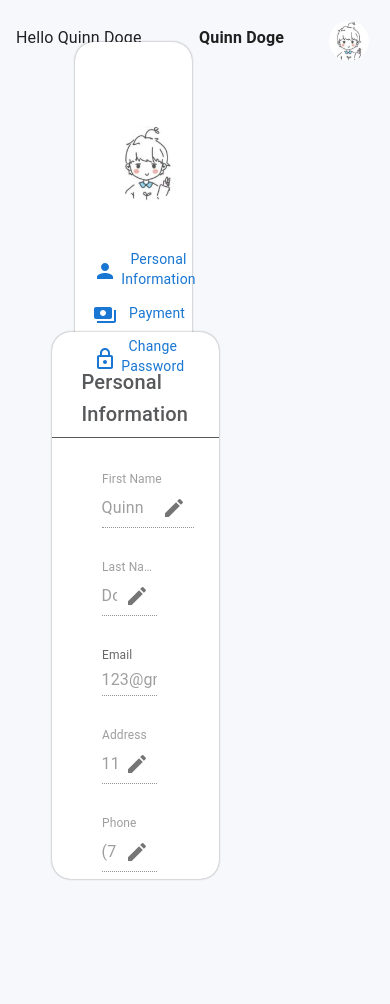
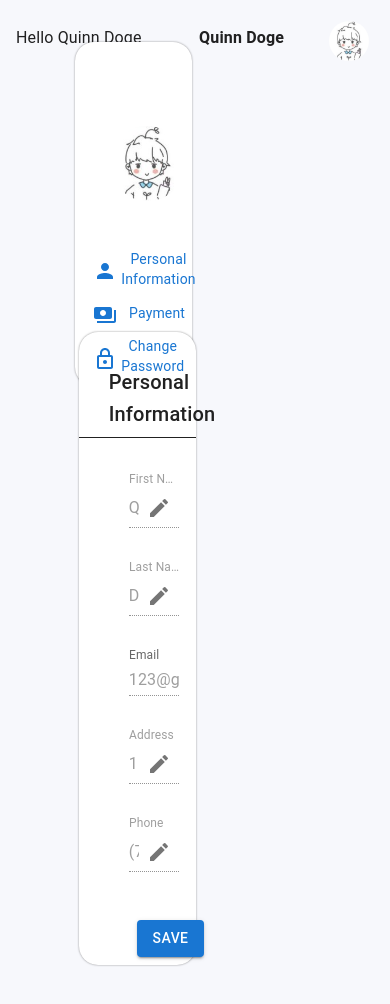
Before and after one commit to royroyzhong/Simp.Com, a React (Create React App) app in the folder frontend/: page /userX/profile in a window 390 px wide. Shown: the top 1004 px of the page. Built offline with nearby package versions, Linux system fonts and the light colour scheme.

Commit message:
add save btn, fix ui

```diff
--- a/frontend/src/component/profileComponent/ChangePasswordContent.js
+++ b/frontend/src/component/profileComponent/ChangePasswordContent.js
@@ -27,9 +27,8 @@ export const CssBoxStyle = {
   color: "#58595B",
   boxShadow: "0 0 2px rgb(20 20 20 / 50%)",
 };
-export const CssBoxStyle2 = {
+export const CssBoxStyle_smaller = {
   margin: "5vw 12vw",
-
   flexGrow: 1,
   height: "auto",
   paddingBottom: "2vw",
@@ -38,6 +37,7 @@ export const CssBoxStyle2 = {
   boxShadow: "0 0 2px rgb(20 20 20 / 50%)",
   width: "30vw",
 };
+
 // import { Marginer } from "../loginComponent/CommonStyle";
 function ChangePasswordContent() {
   const theme = useTheme();
@@ -104,7 +104,7 @@ function ChangePasswordContent() {
     <React.Fragment>
       <CssBaseline />
       <Container maxWidth="md">
-        <Box sx={matches ? CssBoxStyle : CssBoxStyle2}>
+        <Box sx={matches ? CssBoxStyle : CssBoxStyle_smaller}>
           <Grid item xs={12}>
             <Box sx={{ borderBottom: 0.1, marginBottom: "4vh" }}>
               <Marginer direction="vertical" margin="4vh" />
--- a/frontend/src/component/profileComponent/ProfileContent.js
+++ b/frontend/src/component/profileComponent/ProfileContent.js
@@ -10,7 +10,8 @@ import EditIcon from "@mui/icons-material/Edit";
 import CheckIcon from "@mui/icons-material/Check";
 import { Marginer } from "../../css/CommonStyle";
 import Typography from "@mui/material/Typography";
-import { CssBoxStyle } from "./ChangePasswordContent";
+import { CssBoxStyle, CssBoxStyle_smaller } from "./ChangePasswordContent";
+import { Button } from "@mui/material";
 import {
   getFirstName,
   getLastName,
@@ -19,7 +20,11 @@ import {
   getPhone,
 } from "../../controller/buyerSlice";
 import { useSelector } from "react-redux";
+import useMediaQuery from "@mui/material/useMediaQuery";
+import { useTheme } from "@mui/material";
 function ProfileContent() {
+  const theme = useTheme();
+  const matches = useMediaQuery(theme.breakpoints.up("md"));
   const [btnDisabledFName, setBtnDisabledFName] = useState(true);
   const [btnDisabledLName, setBtnDisabledLName] = useState(true);
   const [btnDisabledAddress, setBtnDisabledAddress] = useState(true);
@@ -52,7 +57,7 @@ function ProfileContent() {
     <React.Fragment>
       <CssBaseline />
       <Container maxWidth="md">
-        <Box sx={CssBoxStyle}>
+        <Box sx={matches ? CssBoxStyle : CssBoxStyle_smaller}>
           <Grid item xs={12}>
             <Box sx={{ borderBottom: 0.1, marginBottom: "4vh" }}>
               <Marginer direction="vertical" margin="4vh" />
@@ -93,7 +98,7 @@ function ProfileContent() {
                 }}
               />
             </Grid>
-            <Grid item xs={7}>
+            <Grid item md={7} xs={10}>
               <TextField
                 fullWidth
                 id="standard"
@@ -111,7 +116,7 @@ function ProfileContent() {
                 }}
               />
             </Grid>
-            <Grid item xs={7}>
+            <Grid item md={7} xs={10}>
               <TextField
                 fullWidth
                 id="standard-read-only-input"
@@ -123,7 +128,7 @@ function ProfileContent() {
                 variant="standard"
               />
             </Grid>
-            <Grid item xs={7}>
+            <Grid item md={7} xs={10}>
               <TextField
                 fullWidth
                 id="standard"
@@ -141,7 +146,7 @@ function ProfileContent() {
                 }}
               />
             </Grid>
-            <Grid item xs={7}>
+            <Grid item md={7} xs={10}>
               <TextField
                 fullWidth
                 id="standard"
@@ -159,6 +164,9 @@ function ProfileContent() {
                 }}
               />
             </Grid>
+            <Grid item md={4}xs={2} sx={{ marginTop: "2vh", marginLeft: "2vw" }}>
+              <Button variant="contained">Save</Button>
+            </Grid>
           </Grid>
         </Box>
       </Container>
--- a/frontend/src/component/profileComponent/ProfileLeftContent.js
+++ b/frontend/src/component/profileComponent/ProfileLeftContent.js
@@ -22,12 +22,11 @@ const containerBoxStyle = {
   paddingBottom: "20vh",
   boxShadow: "0 0 2px rgb(20 20 20 / 50%)",
 };
-const containerBoxStyle2 = {
+const containerBoxStyle_smaller = {
   flexGrow: 1,
   borderRadius: "19px",
   backgroundColor: "white",
   width: "30vw",
-  height: "auto",
   margin: "5vw 20vw",
   paddingLeft: "1vw",
   boxShadow: "0 0 2px rgb(20 20 20 / 50%)",
@@ -168,7 +167,7 @@ function ProfileLeftContent(props) {
   }, [pageName]);
 
   return (
-    <Box sx={matches ? containerBoxStyle : containerBoxStyle2}>
+    <Box sx={matches ? containerBoxStyle : containerBoxStyle_smaller}>
       <Marginer direction="vertical" margin="10vh" />
 
       {matches ? (
```
